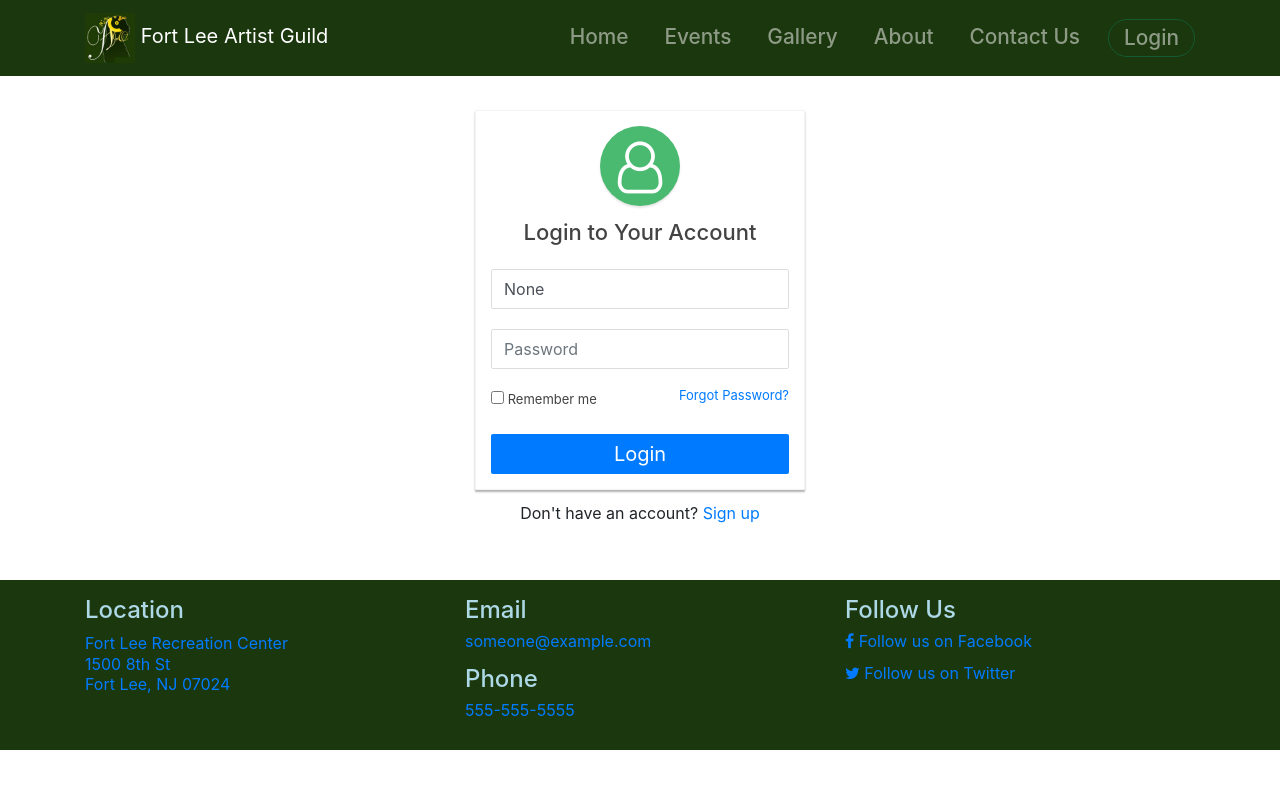
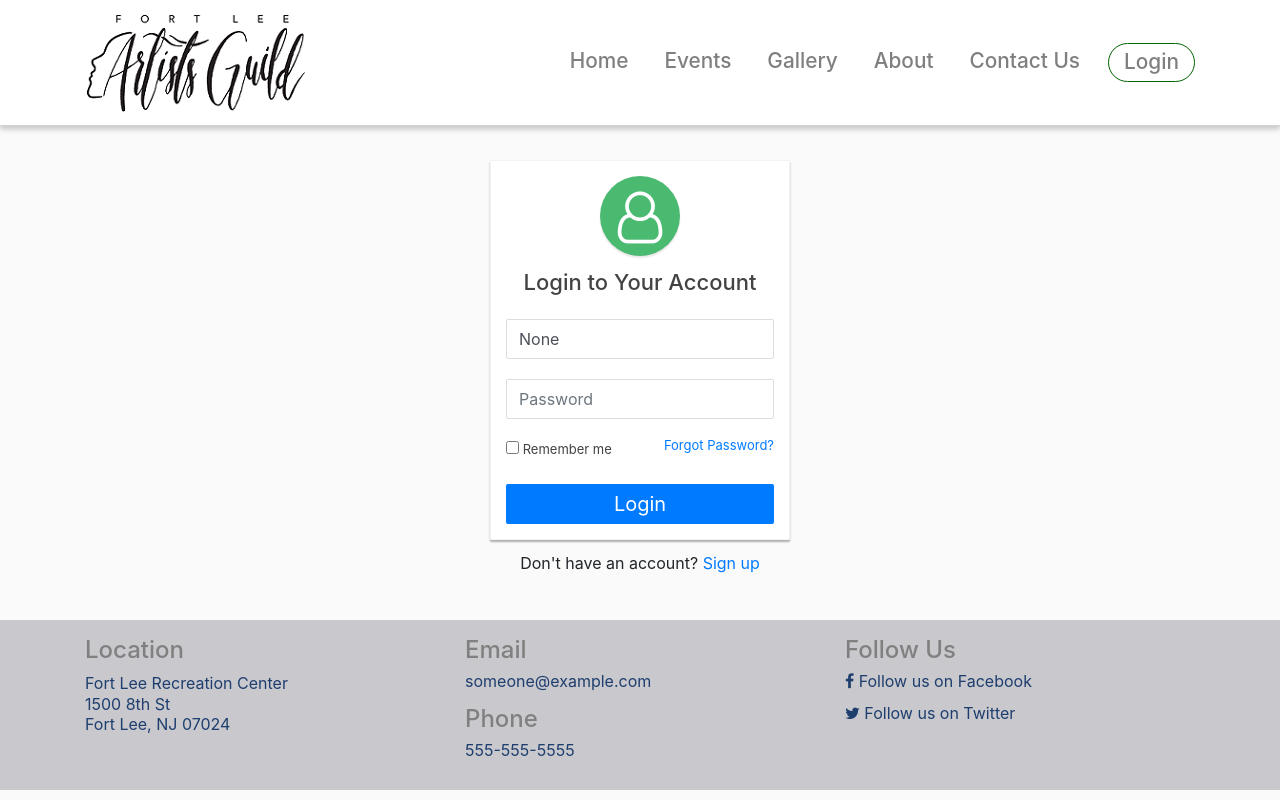
Before and after one commit to dbajollari1/flag, a Flask app: page /login in a window 1280 px wide. Run offline with Flask 2, Linux system fonts and the light colour scheme; some libraries are stand-ins or nearby versions.

Commit message:
new logo

```diff
--- a/flag/auth/forms.py
+++ b/flag/auth/forms.py
@@ -52,6 +52,7 @@ class ProfileForm(Form):
     phone = StringField('Phone Number')
     website = StringField('Website')
     # email = StringField('Email', [validators.Length(min=6, max=120), validators.Email()])
+    user_id = HiddenField()
     membershipExpiryDate = StringField('Membership Expiry Date')
     membershipStatus = StringField('Membership Status')
     submit = SubmitField('Update')
--- a/flag/auth/routes.py
+++ b/flag/auth/routes.py
@@ -142,20 +142,20 @@ def users():
     allUsers = User.query.all()
     return render_template('auth/users.html', userList = allUsers)
 
-@bpAuth.route('/user/<user_id>')
-def user(user_id):
-    if not current_user.is_authenticated:
-        return redirect(url_for('home'))
-    if current_user.userRole != "A":
-        abort(401) # unauthorized
+# @bpAuth.route('/user/<user_id>')
+# def user(user_id):
+#     if not current_user.is_authenticated:
+#         return redirect(url_for('home'))
+#     if current_user.userRole != "A":
+#         abort(401) # unauthorized
 
-    user = User.query.filter_by(id=user_id).first()
+#     user = User.query.filter_by(id=user_id).first()
 
-    return render_template('auth/user.html', user = user)
+#     return render_template('auth/user.html', user = user)
 
-@bpAuth.route('/profile', methods=['GET', 'POST'])
-def profile():
-
+@bpAuth.route('/profile/<user_id>', methods=['GET', 'POST'])
+def profile(user_id = 0):
+    screenMode = 'profile' #came from profile screen
     profile_form = ProfileForm(request.form)
     # POST: Sign user in
     if request.method == 'POST':
@@ -165,7 +165,8 @@ def profile():
             lastName = request.form.get('lastName')
             website = request.form.get('website')
             phone = request.form.get('phone')
-            existing_user = User.query.filter_by(id=current_user.id).first()
+            userId = request.form.get('user_id')
+            existing_user = User.query.filter_by(id=userId).first()
             if not existing_user is None:
                 existing_user.firstName=firstName
                 existing_user.lastName=lastName
@@ -173,19 +174,26 @@ def profile():
                 existing_user.phone=phone
                 db.session.commit()
             flash('Profile successfully updated.')
-            return redirect(url_for('auth.profile'))
+            return redirect(url_for('auth.profile', user_id = userId ))
     else:
         if not current_user.is_authenticated:
             return redirect(url_for('home'))
+        if int(user_id) > 0:#check to see if they came from users
+            screenMode = 'users'
+            if current_user.userRole != "A":
+                abort(401) # unauthorized
+        else:
+            user_id = current_user.id
 
-        user = User.query.filter_by(id=current_user.id).first()
+        user = User.query.filter_by(id=user_id).first()
         profile_form.firstName.data = user.firstName
         profile_form.lastName.data = user.lastName
         profile_form.phone.data = user.phone or ''
         profile_form.website.data = user.website or ''
+        profile_form.user_id.data = user.id
         if user.memberExpireDate == None:
             profile_form.membershipExpiryDate.data = ''
         else:
             profile_form.membershipExpiryDate.data = user.memberExpireDate.strftime('%d-%b-%Y')
 
-    return render_template('auth/profile.html',form=profile_form)
+    return render_template('auth/profile.html',form=profile_form, screenMode = screenMode)
--- a/flag/static/css/app.css
+++ b/flag/static/css/app.css
@@ -1,12 +1,16 @@
 body {
   margin:0px;
   line-height: 1 !important;
-  padding-top: 80px;
+  padding-top: 120px;
+  background-color: #FAFAFA;
   /* font-size: 1.2rem !important; */
 }
 
-.bg-dark {
-  background-color: #1b370d !important;
+.navbar-bg {
+  background-color: white !important;
+  border-bottom: lightgray solid 1px;
+  box-shadow: 0px 0.03rem 0.09rem rgba(0,0,0,0.18), 0px 0.16rem 0.36rem rgba(0,0,0,0.22);
+  padding:.5rem .5rem;
 }
 
 .nav-item {
@@ -17,7 +21,7 @@ body {
 
 .navbar-toggler>.close {
   display:inline;
-  color:white;
+  color:black;
 }
 .navbar-toggler.collapsed>.close, .navbar-toggler:not(.collapsed)>.navbar-toggler-icon {
   display:none;
@@ -80,7 +84,7 @@ body {
   border-color: #4aba70;
 }
 .login-form {
-  width: 330px;
+  width: 300px;
   margin: 0 auto;
   padding: 30px 0;
 }
--- a/flag/templates/auth/users.html
+++ b/flag/templates/auth/users.html
@@ -46,7 +46,7 @@
             <td>{{ user.created_On.strftime('%d-%b-%Y') }}</td>
             <td>{{ user.last_login.strftime('%d-%b-%Y') }}</td>
             <td>
-                <a href="{{ url_for('auth.user', user_id = user.id) }}" role="button">
+                <a href="{{ url_for('auth.profile', user_id = user.id) }}" role="button">
                     Edit
                 </a>
             </td>
--- a/flag/templates/layout.html
+++ b/flag/templates/layout.html
@@ -29,11 +29,11 @@
 <body>
 
   <!-- Navigation -->
-  <nav class="navbar navbar-expand-lg navbar-dark bg-dark fixed-top">
+  <nav class="navbar navbar-expand-lg navbar-light navbar-bg fixed-top">
     <div class="container">
       <a class="navbar-brand" href="/">
-        <img src="/static/images/logo.jpg" alt="" width="50px" height="50px">
-        <span class="d-none d-sm-inline">Fort Lee Artist Guild</span>
+        <img src="/static/images/logo1.png" alt="">
+        <!-- <span class="d-none d-sm-inline">Fort Lee Artist Guild</span> -->
       </a>
       <button class="navbar-toggler navbar-toggler-right collapsed" type="button" data-toggle="collapse"
         data-target="#navbarResponsive" aria-controls="navbarResponsive" aria-expanded="false"
@@ -52,11 +52,11 @@
           {% if current_user.is_authenticated %}
           <!-- Dropdown -->
           <li class="nav-item dropdown">
-            <a class="nav-link dropdown-toggle" href="#" id="navbardrop" data-toggle="dropdown" style="color:#9ACD32;">
+            <a class="nav-link dropdown-toggle" href="#" id="navbardrop" data-toggle="dropdown" style="color:darkgreen;">
               <i class="fa fa-user-circle"></i>&nbsp;{{ current_user.firstName }}
             </a>
             <div class="dropdown-menu">
-              <a class="dropdown-item" style="padding:10px;" href="{{ url_for('auth.profile') }}"><i class="fa fa-user-o"></i>&nbsp;&nbsp;My
+              <a class="dropdown-item" style="padding:10px;" href="{{ url_for('auth.profile', user_id=0) }}"><i class="fa fa-user-o"></i>&nbsp;&nbsp;My
                 Profile</a>
               <a class="dropdown-item" style="padding:10px;" href="{{ url_for('gallery.gallery', filter='U') }}"><i
                   class="fa fa-picture-o"></i>&nbsp;&nbsp;My
@@ -77,7 +77,7 @@
           {% else %}
           <li class="nav-item">
             <a class="nav-link"
-              style="border: 1px solid #145a32; display:inline-block;padding-left: 15px; padding-right: 15px;border-radius:20px;"
+              style="border: 1px solid darkgreen; display:inline-block;padding-left: 15px; padding-right: 15px;border-radius:20px;"
               href="{{ url_for('auth.login') }}">Login</a>
           </li>
           {% endif %}
@@ -87,7 +87,7 @@
   </nav>
 
   <!-- Page Content -->
-  <div class="container" style="min-height: 500px;">
+  <div class="container" style="min-height: 500px;padding-top:10px;">
 
     {% with messages = get_flashed_messages() %}
     {% if messages %}
@@ -109,14 +109,14 @@
   <!-- /.container -->
 
   <!-- Footer -->
-  <footer class="py-5 bg-dark" style="padding: 1rem !important;">
+  <footer class="py-5" style="padding: 1rem !important;background-color: #C8C8CD;">
     <div class="container">
       <div class="row" style="color:white;">
 
         <div class="col-sm-4">
-          <h4 style="color:lightblue;">Location</h4>
+          <h4 style="color:gray;">Location</h4>
           <p>
-            <a href="https://goo.gl/maps/iVhmAzEYue3JvERB9" target="_blank">
+            <a href="https://goo.gl/maps/iVhmAzEYue3JvERB9" target="_blank" style="color:#1e3e6e;">
               <span style="line-height: 1.3rem;">Fort Lee Recreation Center</span><br>
               <span style="line-height: 1.3rem;">1500 8th St</span><br>
               <span style="line-height: 1.3rem;">Fort Lee, NJ 07024</span>
@@ -125,24 +125,24 @@
         </div>
 
         <div class="col-sm-4">
-          <h4 style="color:lightblue;">Email</h4>
+          <h4 style="color:gray;">Email</h4>
           <p>
-            <a href="mailto:someone@example.com" target="_top">someone@example.com</a>
+            <a href="mailto:someone@example.com" target="_top"  style="color:#1e3e6e;">someone@example.com</a>
           </p>
-          <h4 style="color:lightblue;">Phone</h4>
+          <h4 style="color:gray;">Phone</h4>
           <p>
-            <a href="tel:555-555-5555">555-555-5555</a>
+            <a href="tel:555-555-5555"  style="color:#1e3e6e;">555-555-5555</a>
           </p>
         </div>
 
         <div class="col-sm-4">
-          <h4 style="color:lightblue;">Follow Us</h4>
+          <h4 style="color:gray;">Follow Us</h4>
           <p>
-            <a href="https://facebook.com/flag" target="_blank"><i class="fa fa-facebook"></i>&nbsp;Follow us on
+            <a href="https://facebook.com/flag" target="_blank"  style="color:#1e3e6e;"><i class="fa fa-facebook"></i>&nbsp;Follow us on
               Facebook</a>
           </p>
           <p>
-            <a href="https://twitter.com/flag" target="_blank"><i class="fa fa-twitter"></i>&nbsp;Follow us on
+            <a href="https://twitter.com/flag" target="_blank"  style="color:#1e3e6e;"><i class="fa fa-twitter"></i>&nbsp;Follow us on
               Twitter</a>
           </p>
         </div>
```
Also changed, not shown: flag/templates/auth/profile.html (+17 -1 lines), flag/templates/auth/user.html (deleted, +0 -11 lines), flag/templates/email/donation_note.html (added, +10 -0 lines), flag/templates/email/thanks_note.html (added, +13 -0 lines), db/flag.sqlite, flag/static/images/logo - Copy.jpg (deleted), flag/static/images/logo1.png (added), flag/static/images/logo_-_Copy.ico (deleted), 5 other files.
